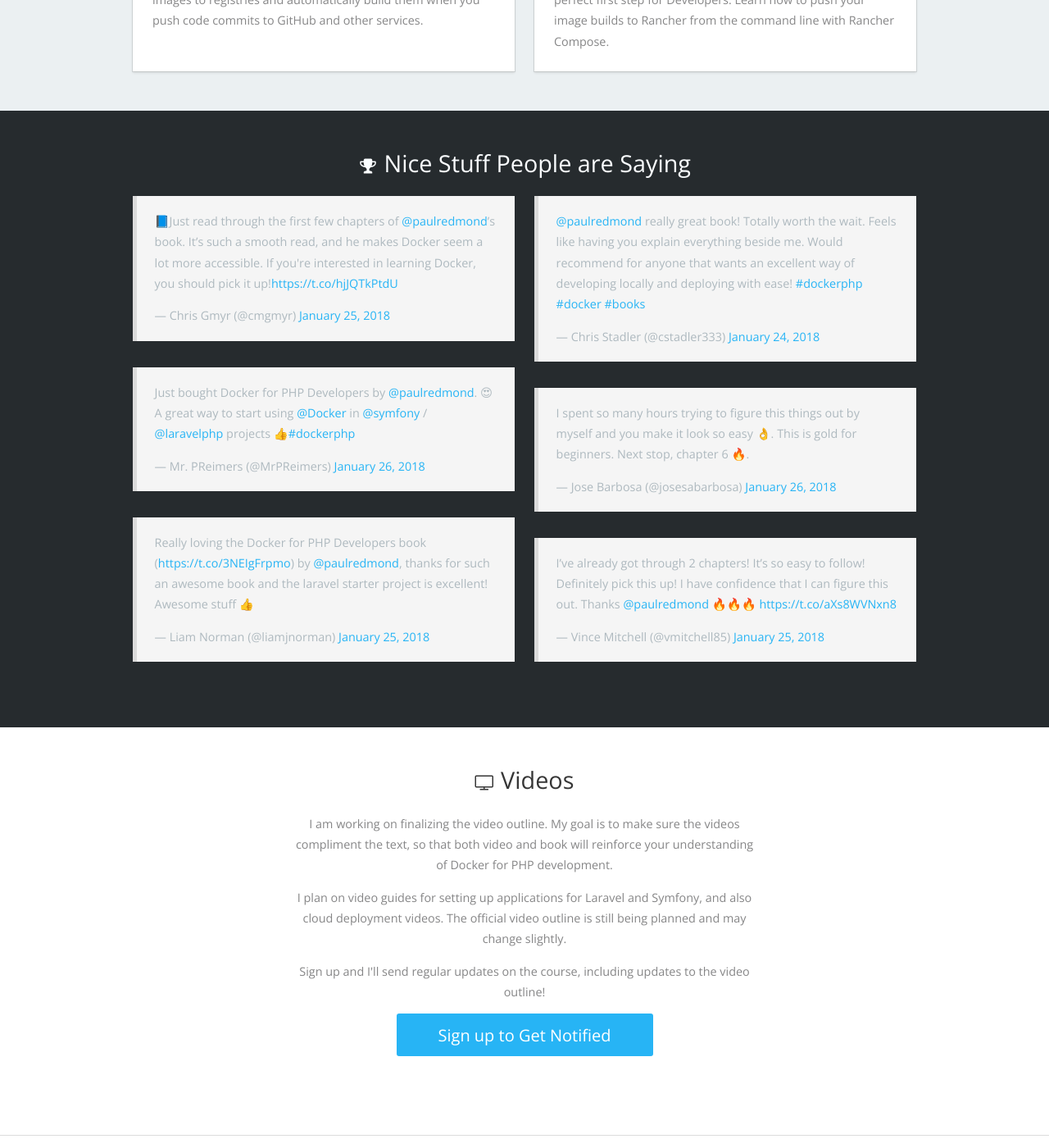
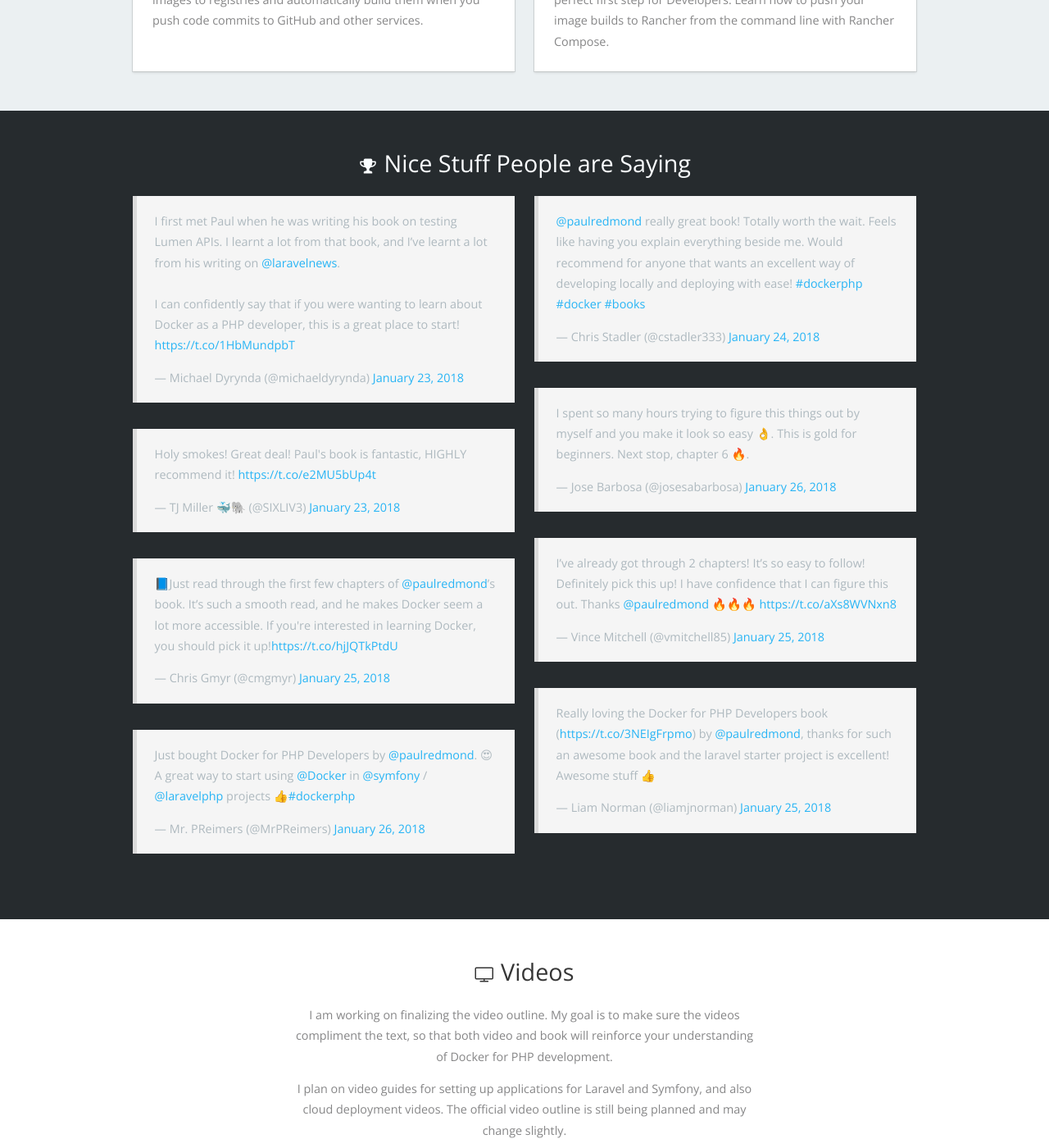
Before and after one commit to bitpressio/bitpressio.github.io, a Jekyll site: the page built from mastering-docker-php.md, in a window 1280 px wide and 1400 px high, scrolled down 4034 px. Shown: the whole window at 82% size. Built offline with Jekyll 4.4.1, drawn with Linux system fonts in a browser that asks for light colours; nearby versions of some CDN libraries; some web fonts are replaced; comment, search, counter and statistics services are not loaded.

Commit message:
Adding testimonials

```diff
--- a/mastering-docker-php.md
+++ b/mastering-docker-php.md
@@ -521,13 +521,16 @@
                     <div class="columns is-multiline chapter-summary">
                         <div class="column is-6">
                             <div class="mb-2">
+                                <blockquote class="twitter-tweet" data-lang="en"><p lang="en" dir="ltr">I first met Paul when he was writing his book on testing Lumen APIs. I learnt a lot from that book, and I’ve learnt a lot from his writing on <a href="https://twitter.com/laravelnews?ref_src=twsrc%5Etfw">@laravelnews</a>. <br><br>I can confidently say that if you were wanting to learn about Docker as a PHP developer, this is a great place to start! <a href="https://t.co/1HbMundpbT">https://t.co/1HbMundpbT</a></p>&mdash; Michael Dyrynda (@michaeldyrynda) <a href="https://twitter.com/michaeldyrynda/status/955903645333229574?ref_src=twsrc%5Etfw">January 23, 2018</a></blockquote>
+                            </div>
+                            <div class="mb-2">
+                                <blockquote class="twitter-tweet" data-lang="en"><p lang="en" dir="ltr">Holy smokes! Great deal!  Paul&#39;s book is fantastic, HIGHLY recommend it! <a href="https://t.co/e2MU5bUp4t">https://t.co/e2MU5bUp4t</a></p>&mdash; TJ Miller 🐳🐘 (@SIXLIV3) <a href="https://twitter.com/SIXLIV3/status/955820455553896449?ref_src=twsrc%5Etfw">January 23, 2018</a></blockquote>
+                            </div>
+                            <div class="mb-2">
                                 <blockquote class="twitter-tweet" data-lang="en"><p lang="en" dir="ltr">📘Just read through the first few chapters of <a href="https://twitter.com/paulredmond?ref_src=twsrc%5Etfw">@paulredmond</a>’s book. It’s such a smooth read, and he makes Docker seem a lot more accessible. If you&#39;re interested in learning Docker, you should pick it up!<a href="https://t.co/hjJQTkPtdU">https://t.co/hjJQTkPtdU</a></p>&mdash; Chris Gmyr (@cmgmyr) <a href="https://twitter.com/cmgmyr/status/956644987504128002?ref_src=twsrc%5Etfw">January 25, 2018</a></blockquote>
                             </div>
                             <div class="mb-2">
                                 <blockquote class="twitter-tweet" data-lang="en"><p lang="en" dir="ltr">Just bought Docker for PHP Developers by <a href="https://twitter.com/paulredmond?ref_src=twsrc%5Etfw">@paulredmond</a>. 😍<br>A great way to start using <a href="https://twitter.com/Docker?ref_src=twsrc%5Etfw">@Docker</a> in <a href="https://twitter.com/symfony?ref_src=twsrc%5Etfw">@symfony</a> / <a href="https://twitter.com/laravelphp?ref_src=twsrc%5Etfw">@laravelphp</a> projects 👍<a href="https://twitter.com/hashtag/dockerphp?src=hash&amp;ref_src=twsrc%5Etfw">#dockerphp</a></p>&mdash; Mr. PReimers (@MrPReimers) <a href="https://twitter.com/MrPReimers/status/956806077563195392?ref_src=twsrc%5Etfw">January 26, 2018</a></blockquote>
-                            </div>
-                            <div class="mb-2">
-                                <blockquote class="twitter-tweet" data-cards="hidden" data-lang="en"><p lang="en" dir="ltr">Really loving the Docker for PHP Developers book (<a href="https://t.co/3NEIgFrpmo">https://t.co/3NEIgFrpmo</a>) by <a href="https://twitter.com/paulredmond?ref_src=twsrc%5Etfw">@paulredmond</a>, thanks for such an awesome book and the laravel starter project is excellent! Awesome stuff 👍</p>&mdash; Liam Norman (@liamjnorman) <a href="https://twitter.com/liamjnorman/status/956431458473738240?ref_src=twsrc%5Etfw">January 25, 2018</a></blockquote>
                             </div>
                         </div>
                         <div class="column is-6">
@@ -539,6 +542,9 @@
                             </div>
                             <div class="mb-2">
                                 <blockquote class="twitter-tweet" data-conversation="none" data-lang="en"><p lang="en" dir="ltr">I’ve already got through 2 chapters! It’s so easy to follow! Definitely pick this up! I have confidence that I can figure this out. Thanks <a href="https://twitter.com/paulredmond?ref_src=twsrc%5Etfw">@paulredmond</a> 🔥🔥🔥 <a href="https://t.co/aXs8WVNxn8">https://t.co/aXs8WVNxn8</a></p>&mdash; Vince Mitchell (@vmitchell85) <a href="https://twitter.com/vmitchell85/status/956565192212668417?ref_src=twsrc%5Etfw">January 25, 2018</a></blockquote>
+                            </div>
+                            <div class="mb-2">
+                                <blockquote class="twitter-tweet" data-cards="hidden" data-lang="en"><p lang="en" dir="ltr">Really loving the Docker for PHP Developers book (<a href="https://t.co/3NEIgFrpmo">https://t.co/3NEIgFrpmo</a>) by <a href="https://twitter.com/paulredmond?ref_src=twsrc%5Etfw">@paulredmond</a>, thanks for such an awesome book and the laravel starter project is excellent! Awesome stuff 👍</p>&mdash; Liam Norman (@liamjnorman) <a href="https://twitter.com/liamjnorman/status/956431458473738240?ref_src=twsrc%5Etfw">January 25, 2018</a></blockquote>
                             </div>
                         </div>
                     </div>
```
